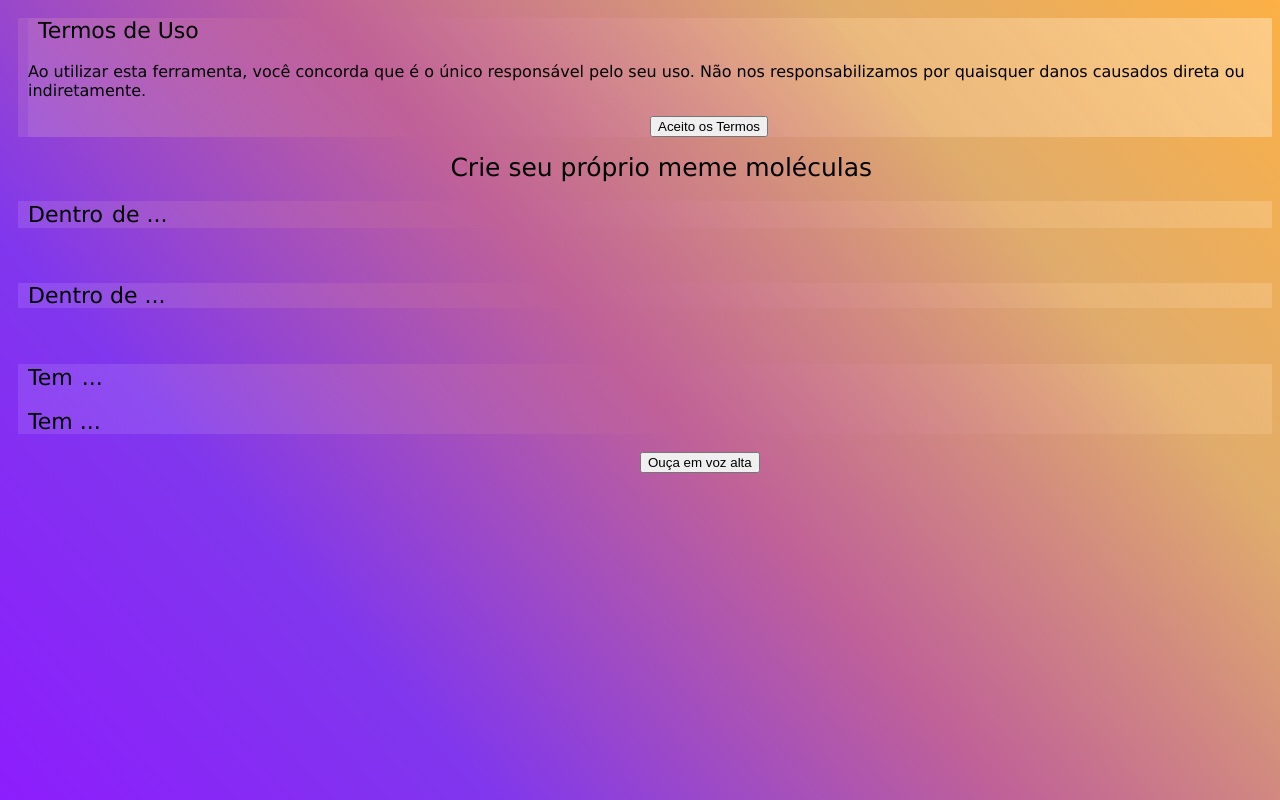
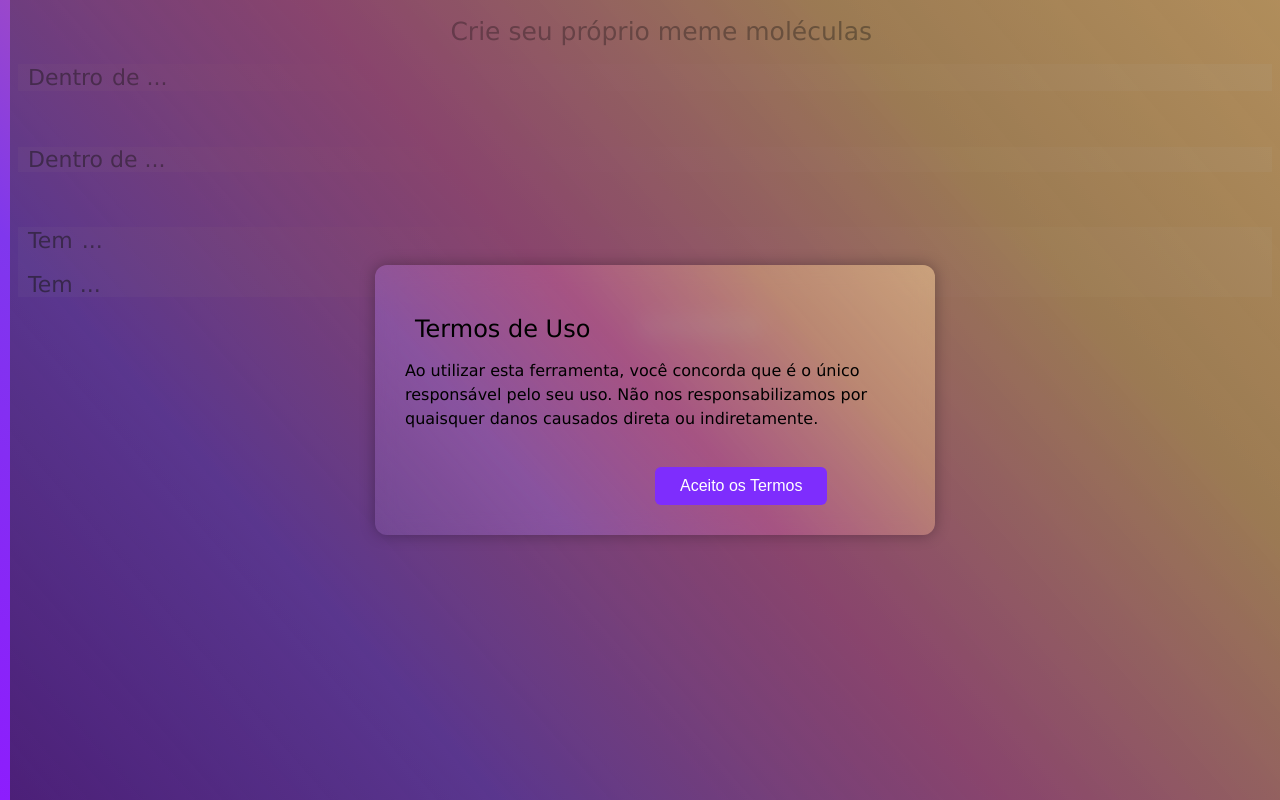
Before and after one commit to dr007298-blip/meme-moleculas, a plain HTML site: page index.html in a window 1280 px wide. Drawn offline with Linux system fonts and the light colour scheme.

Commit message:
Update style.css

```diff
--- a/style.css
+++ b/style.css
@@ -34,3 +34,54 @@ div {
 button {
     margin-left: 50%;
 }
+
+.modal {
+  position: fixed;
+  z-index: 999;
+  left: 0;
+  top: 0;
+  width: 100%;
+  height: 100%;
+  background-color: rgba(0,0,0,0.6);
+  display: flex;
+  align-items: center;
+  justify-content: center;
+}
+
+.modal-content {
+  background: linear-gradient(49deg, rgba(206, 166, 245, 0.13) 0%, rgba(175, 126, 247, 0.31) 25%, rgba(192, 97, 152, 0.52) 51%, rgba(240, 192, 134, 0.44) 77%, rgba(255, 215, 158, 0.49) 100%);
+  backdrop-filter: blur(10px);
+  padding: 30px;
+  width: 90%;
+  max-width: 500px;
+  border-radius: 12px;
+  box-shadow: 0 0 15px rgba(0,0,0,0.3);
+  color: #000;
+}
+
+.modal-content h2 {
+  font-weight: normal;
+  font-size: 24px;
+  margin-bottom: 15px;
+}
+
+.modal-content p {
+  font-size: 16px;
+  line-height: 1.5;
+}
+
+.modal-content button {
+  margin-top: 20px;
+  padding: 10px 25px;
+  background-color: #7e2dfd;
+  color: white;
+  border: none;
+  border-radius: 6px;
+  cursor: pointer;
+  font-size: 16px;
+  transition: background-color 0.3s ease;
+}
+
+.modal-content button:hover {
+  background-color: #5d1ac7;
+}
```
